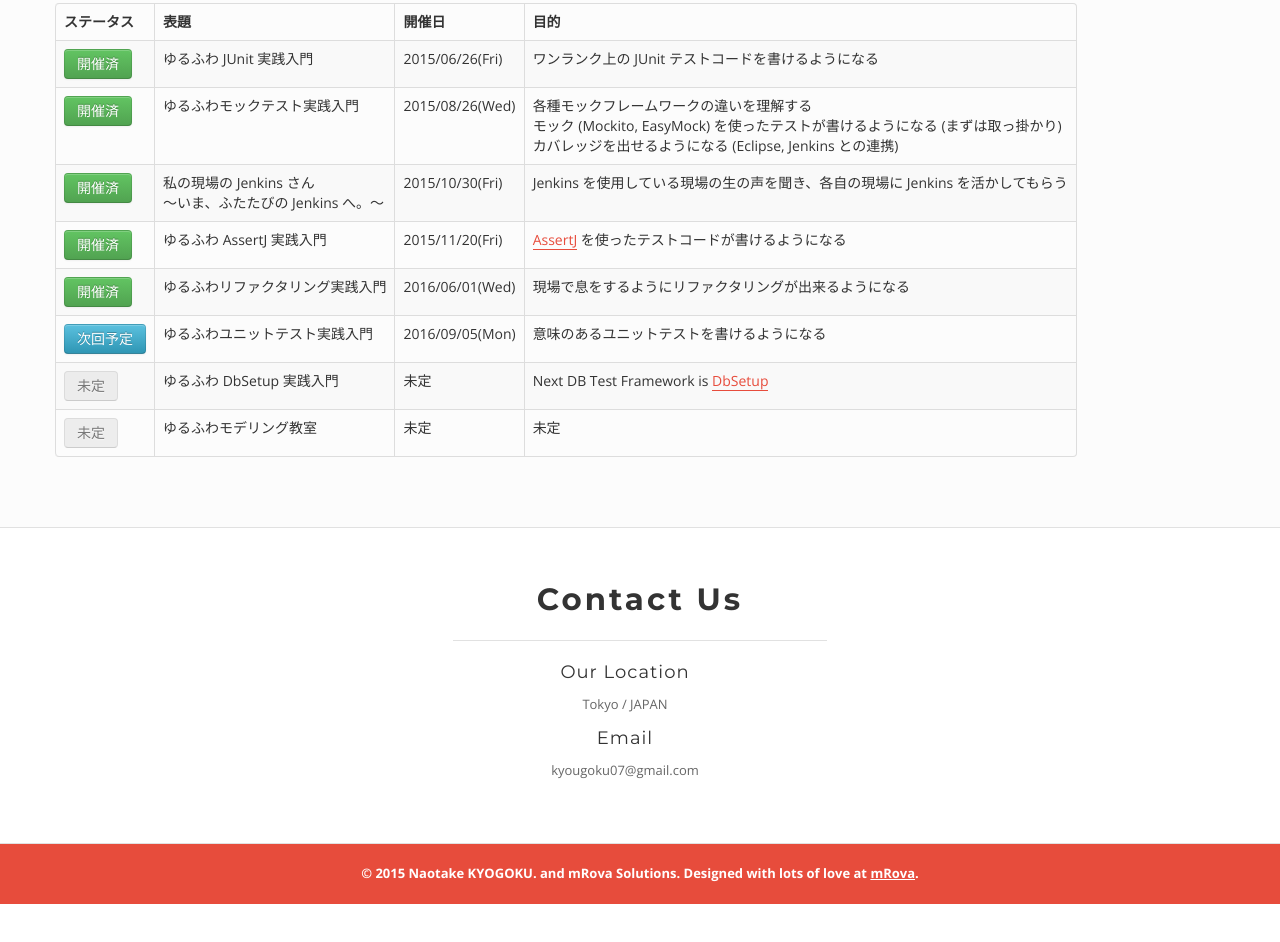
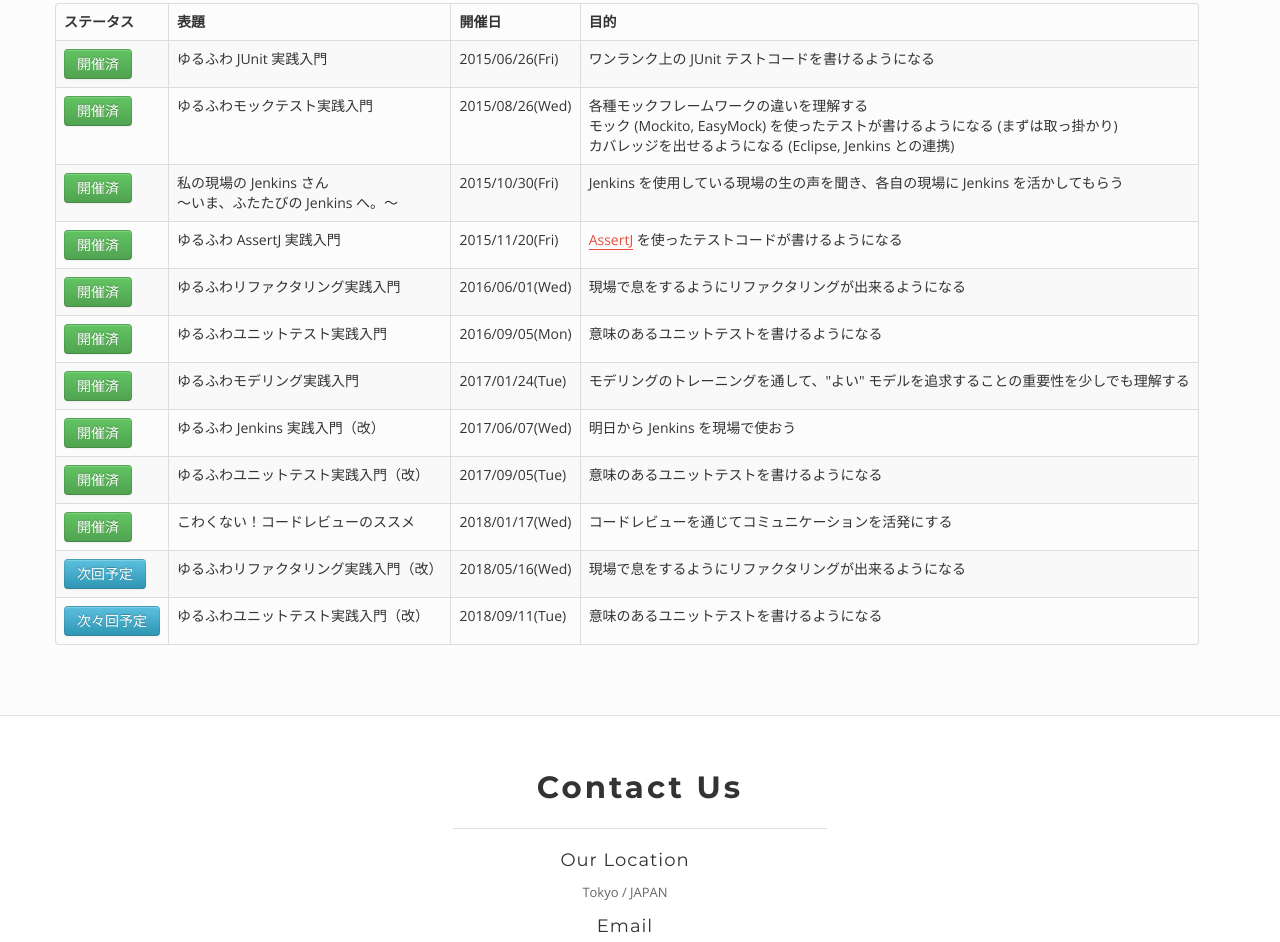
Before and after one commit to naotawool/salary-calculation, a plain HTML site: page index.html in a window 1280 px wide. Shown: the part 1539-2481 px from the top of the page. Before the commit the page ends 2443 px from the top, so only its background shows below. Drawn offline with nearby package versions, Linux system fonts and the light colour scheme.

Commit message:
勉強会サマリーを更新

```diff
--- a/index.html
+++ b/index.html
@@ -155,28 +155,52 @@
                                     <td><a href="http://joel-costigliola.github.io/assertj/index.html">AssertJ</a> を使ったテストコードが書けるようになる</td>
                                 </tr>
                                 <tr>
-                                    <td><button type="button" class="btn btn-success" onclick="location.href='https://github.com/naotawool/salary-calculation/issues/31'">開催済</button></td>
+                                    <td><button type="button" class="btn btn-success">開催済</button></td>
                                     <td>ゆるふわリファクタリング実践入門</td>
                                     <td>2016/06/01(Wed)</td>
                                     <td>現場で息をするようにリファクタリングが出来るようになる</td>
                                 </tr>
                                 <tr>
-                                    <td><button type="button" class="btn btn-info" onclick="location.href='https://github.com/naotawool/salary-calculation/issues/47'">次回予定</button></td>
+                                    <td><button type="button" class="btn btn-success">開催済</button></td>
                                     <td>ゆるふわユニットテスト実践入門</td>
                                     <td>2016/09/05(Mon)</td>
                                     <td>意味のあるユニットテストを書けるようになる</td>
                                 </tr>
                                 <tr>
-                                    <td><button type="button" class="btn" disabled="disabled">未定</button></td>
-                                    <td>ゆるふわ DbSetup 実践入門</td>
-                                    <td>未定</td>
-                                    <td>Next DB Test Framework is <a href="http://dbsetup.ninja-squad.com/">DbSetup</a></td>
+                                    <td><button type="button" class="btn btn-success">開催済</button></td>
+                                    <td>ゆるふわモデリング実践入門</td>
+                                    <td>2017/01/24(Tue)</td>
+                                    <td>モデリングのトレーニングを通して、"よい" モデルを追求することの重要性を少しでも理解する</td>
                                 </tr>
                                 <tr>
-                                    <td><button type="button" class="btn" disabled="disabled">未定</button></td>
-                                    <td>ゆるふわモデリング教室</td>
-                                    <td>未定</td>
-                                    <td>未定</td>
+                                    <td><button type="button" class="btn btn-success">開催済</button></td>
+                                    <td>ゆるふわ Jenkins 実践入門（改）</td>
+                                    <td>2017/06/07(Wed)</td>
+                                    <td>明日から Jenkins を現場で使おう</td>
+                                </tr>
+                                <tr>
+                                    <td><button type="button" class="btn btn-success">開催済</button></td>
+                                    <td>ゆるふわユニットテスト実践入門（改）</td>
+                                    <td>2017/09/05(Tue)</td>
+                                    <td>意味のあるユニットテストを書けるようになる</td>
+                                </tr>
+                                <tr>
+                                    <td><button type="button" class="btn btn-success">開催済</button></td>
+                                    <td>こわくない！コードレビューのススメ</td>
+                                    <td>2018/01/17(Wed)</td>
+                                    <td>コードレビューを通じてコミュニケーションを活発にする</td>
+                                </tr>
+                                <tr>
+                                    <td><button type="button" class="btn btn-info">次回予定</button></td>
+                                    <td>ゆるふわリファクタリング実践入門（改）</td>
+                                    <td>2018/05/16(Wed)</td>
+                                    <td>現場で息をするようにリファクタリングが出来るようになる</td>
+                                </tr>
+                                <tr>
+                                    <td><button type="button" class="btn btn-info">次々回予定</button></td>
+                                    <td>ゆるふわユニットテスト実践入門（改）</td>
+                                    <td>2018/09/11(Tue)</td>
+                                    <td>意味のあるユニットテストを書けるようになる</td>
                                 </tr>
                             </tbody>
                         </table>
```
